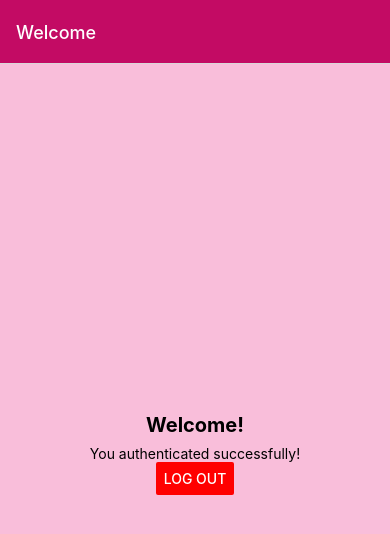
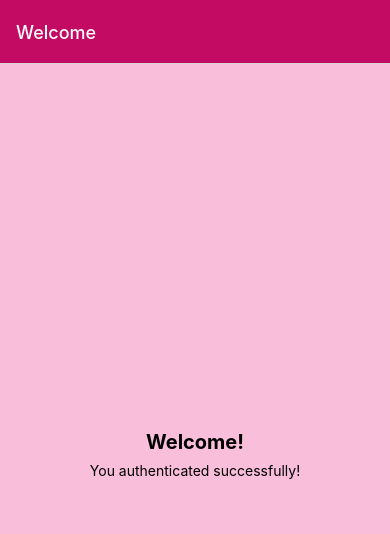
Before and after one commit to Mrkouhadi/RN-auth-fiebase, a React Native app: screen /Welcome in a window 390 px wide. Shown: the top 534 px of the page. Built offline with nearby package versions, Linux system fonts and the light colour scheme.

Commit message:
editing the content

```diff
--- a/screens/WelcomeScreen.js
+++ b/screens/WelcomeScreen.js
@@ -1,14 +1,11 @@
 import { useContext } from 'react';
-import { Button, StyleSheet, Text, View } from 'react-native';
-import { AuthContext } from '../store/auth-context';
+import { StyleSheet, Text, View } from 'react-native';
 
 function WelcomeScreen() {
-  const authCtx = useContext(AuthContext);
   return (
     <View style={styles.rootContainer}>
       <Text style={styles.title}>Welcome!</Text>
       <Text>You authenticated successfully!</Text>
-      <Button title="Log out" color='red' onPress={()=>authCtx.logOut()}/>
     </View>
   );
 }
```
